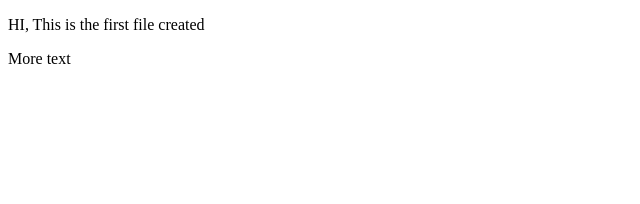
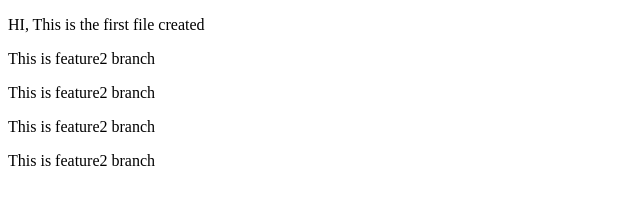
Before and after one commit to DarshitaJjw/DEMO-Repo, a plain HTML site: page index.html in a window 1280 px wide. Shown: the whole page, without its empty margins (0-640 px from the left). Drawn offline with Linux system fonts and the light colour scheme.

Commit message:
lines added

```diff
--- a/index.html
+++ b/index.html
@@ -7,7 +7,10 @@
 </head>
 <body>
     <p>HI, This is the first file created</p>
-    <p> More text</p>
+    <p>This is feature2 branch</p>
+    <p>This is feature2 branch</p>
+    <p>This is feature2 branch</p>
+    <p>This is feature2 branch</p>
 
 
 </body>
```
